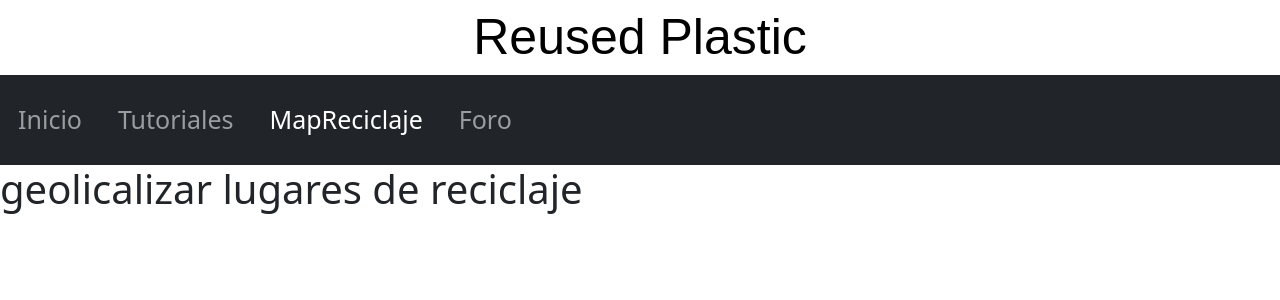
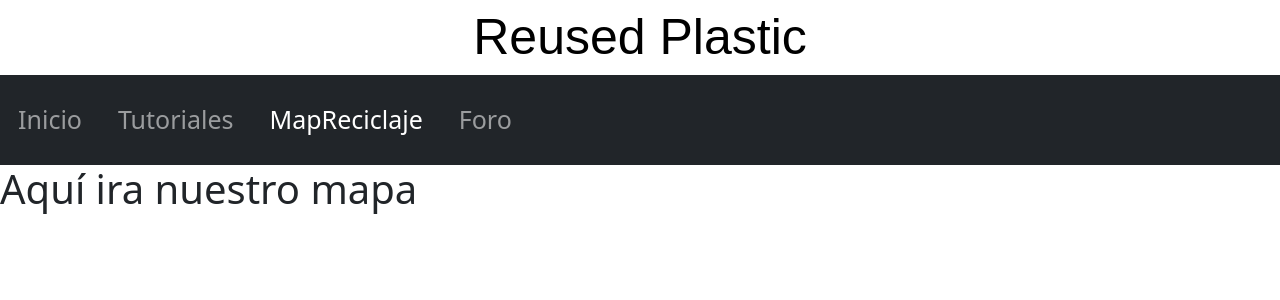
Before and after one commit to AnibalLP/Emprendimiento2021, a PHP site: page /welcome/geolocalizacion.php in a window 1280 px wide. Shown: the top 300 px of the page. Run offline with PHP 8.4, Linux system fonts and the light colour scheme; some libraries are stand-ins or nearby versions.

Commit message:
Estuve trabajando en el mapa
El de subida de archivos volvio a como estaba, ahorita estaba poniendo el mapa, pero no funciona todavía

```diff
--- a/welcome/geolocalizacion.php
+++ b/welcome/geolocalizacion.php
@@ -31,8 +31,29 @@
                 </ul>
             </div>
         </nav>
-	<div id ="map"> </div>
-    <h1>geolicalizar lugares de reciclaje</h1>
+	<div id ="mapa">
+    <h1>Aquí ira nuestro mapa</h1>
+    </div>
+    <!--JAVASCRIP-->
+        <script type="text/javascript">
+
+        navigator.geolocation.getCurrentPosition(fn_ok, fn_error)
+
+        var divMapa = document.getElementById('mapa');
+
+        function fn_mal(){}
+        function fn_ok(respuesta){
+
+            var lat = respuesta.coords.latitud;
+            var lon = respuesta.coords.longitude;
+            var coordenada = lat+','+lon;
+
+
+            //divMapa.innerHTML = 'Estamos mostrando su ubicación con éxito';
+            divMapa.innerHTML = '<img src="http://maps.googleapis.com/maps/api/staticmap?size=700x400&markers='+coordenada'" />';
+        }
+
+        </script>
 
     <script async defer src="https://maps.googleapis.com/maps/api/js?key=AIzaSyDYoCJkilVnx876MoAdlUuIef5bY31iBsg&callback=initMap"
     type="text/javascript"></script>
```
